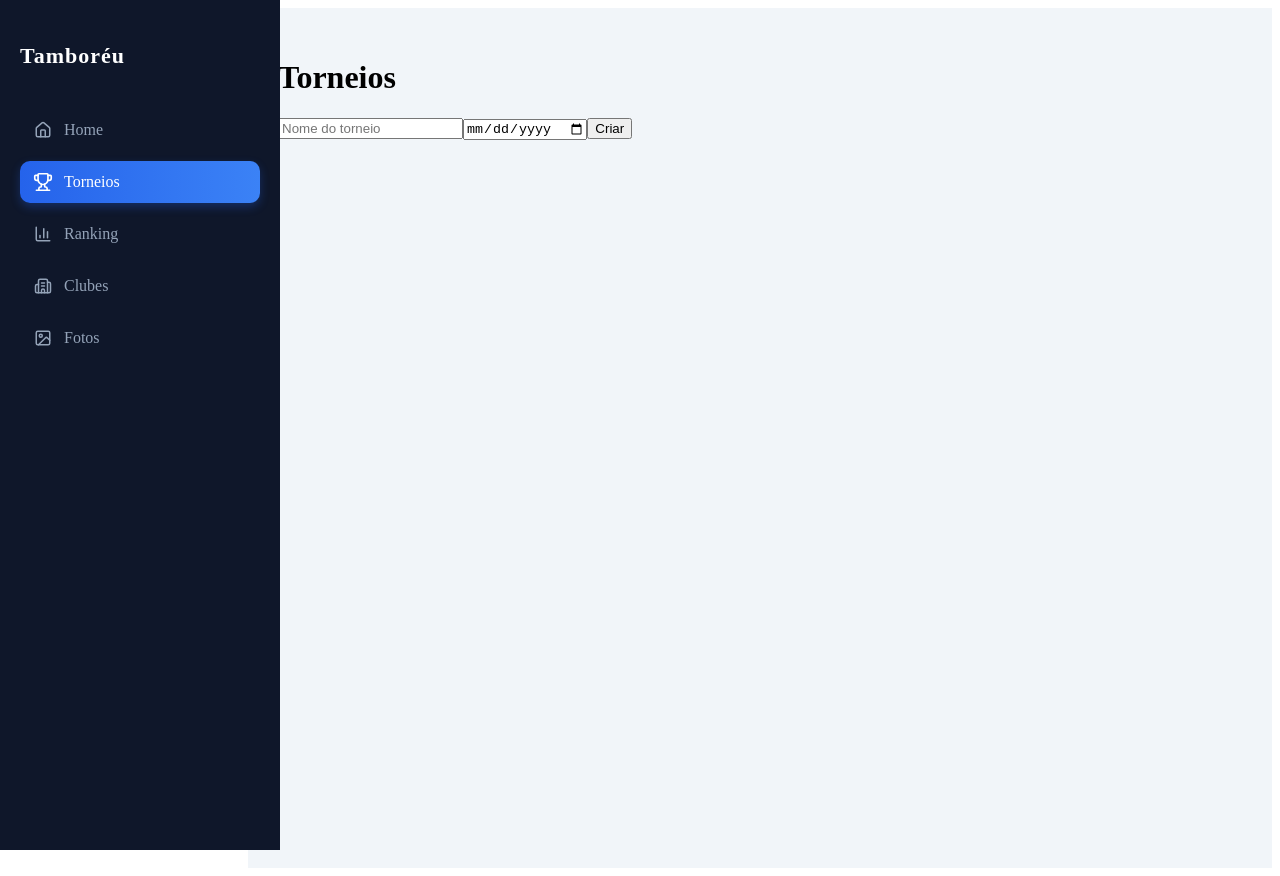
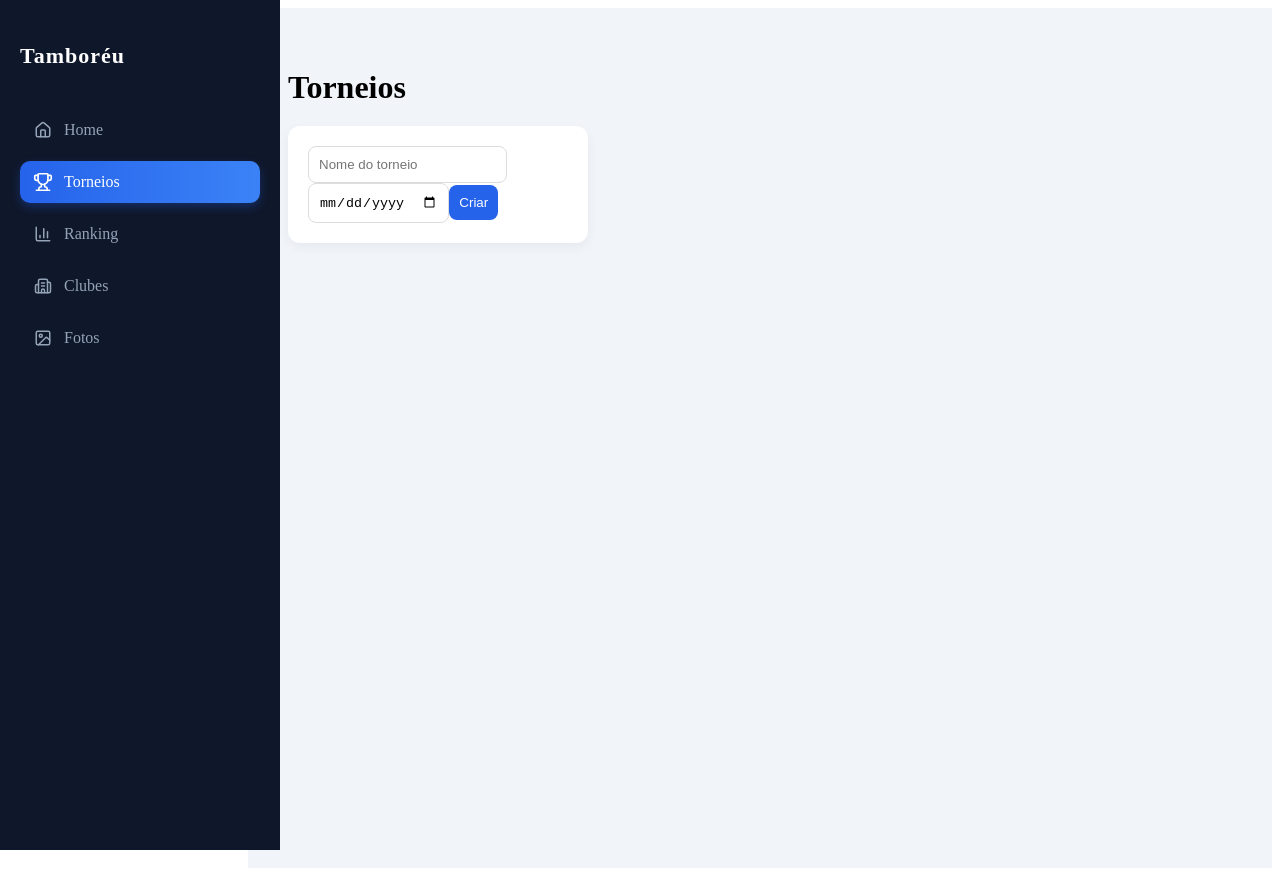
Before and after one commit to arthurantunes94/ProjetoTamboreuTorneios, a React (Vite) app in the folder torneio-tamboreu/: page /torneios in a window 1280 px wide. Built offline with nearby package versions, Linux system fonts and the light colour scheme; sample sign-in values are in the browser's storage.

Commit message:
Formatação inicial de layout dos torneios

```diff
--- a/torneio-tamboreu/src/components/torneios/TorneioForm.jsx
+++ b/torneio-tamboreu/src/components/torneios/TorneioForm.jsx
@@ -1,4 +1,5 @@
 import { useState } from "react";
+import "../../css/Torneios.css";
 
 export default function TorneioForm({ addTorneio, editing, updateTorneio }) {
   const [nome, setNome] = useState(editing ? editing.nome : "");
@@ -20,6 +21,7 @@ export default function TorneioForm({ addTorneio, editing, updateTorneio }) {
   }
 
   return (
+    <div className="form-card">
       <form onSubmit={handleSubmit}>
         <input
           placeholder="Nome do torneio"
@@ -33,7 +35,10 @@ export default function TorneioForm({ addTorneio, editing, updateTorneio }) {
           onChange={(e) => setData(e.target.value)}
         />
 
-      <button type="submit">{editing ? "Atualizar" : "Criar"}</button>
+        <button className="btn-primary" type="submit">
+          {editing ? "Atualizar" : "Criar"}
+        </button>
       </form>
+    </div>
   );
 }
--- a/torneio-tamboreu/src/components/torneios/TorneioList.jsx
+++ b/torneio-tamboreu/src/components/torneios/TorneioList.jsx
@@ -1,13 +1,21 @@
+import "../../css/Torneios.css";
+
 export default function TorneioList({ torneios, deleteTorneio, startEdit }) {
   return (
-    <div>
+    <>
       {torneios.map((t) => (
-        <div key={t.id}>
-          <strong>{t.nome}</strong> - {t.data}
-          <button onClick={() => startEdit(t)}>Editar</button>
-          <button onClick={() => deleteTorneio(t.id)}>Excluir</button>
+        <div className="torneio-card" key={t.id}>
+          <div className="torneio-info">
+            <strong>{t.nome}</strong>
+            <span>{t.data}</span>
+          </div>
+
+          <div className="torneio-actions">
+            <button onClick={() => startEdit(t)}>Editar</button>
+            <button onClick={() => deleteTorneio(t.id)}>Excluir</button>
+          </div>
         </div>
       ))}
-    </div>
+    </>
   );
 }
--- /dev/null
+++ b/torneio-tamboreu/src/css/Torneios.css
@@ -0,0 +1,87 @@
+.torneios-container {
+  padding: 10px;
+}
+
+.title {
+  margin-bottom: 20px;
+}
+
+.torneios-content {
+  display: grid;
+  grid-template-columns: 300px 1fr;
+  gap: 20px;
+}
+
+.form-area {
+  background: white;
+  padding: 20px;
+  border-radius: 12px;
+
+  box-shadow: 0 4px 12px rgba(0, 0, 0, 0.05);
+}
+
+.list-area {
+  display: flex;
+  flex-direction: column;
+  gap: 15px;
+}
+
+.form-card {
+  display: flex;
+  flex-direction: column;
+  gap: 15px;
+}
+
+.form-card input {
+  padding: 10px;
+  border-radius: 8px;
+  border: 1px solid #ddd;
+}
+
+.btn-primary {
+  background: #2563eb;
+  color: white;
+  border: none;
+  padding: 10px;
+  border-radius: 8px;
+  cursor: pointer;
+  transition: 0.2s;
+}
+
+.btn-primary:hover {
+  background: #1e40af;
+}
+
+.torneio-card {
+  background: white;
+  padding: 15px;
+  border-radius: 12px;
+
+  display: flex;
+  justify-content: space-between;
+  align-items: center;
+
+  box-shadow: 0 4px 10px rgba(0, 0, 0, 0.05);
+}
+
+.torneio-info {
+  display: flex;
+  flex-direction: column;
+}
+
+.torneio-actions button {
+  margin-left: 10px;
+  padding: 6px 10px;
+  border-radius: 6px;
+  border: none;
+  cursor: pointer;
+}
+
+.torneio-actions button:first-child {
+  background: #facc15;
+}
+
+.torneio-actions button:last-child {
+  background: #ef4444;
+  color: white;
+}
--- a/torneio-tamboreu/src/pages/Torneios.jsx
+++ b/torneio-tamboreu/src/pages/Torneios.jsx
@@ -1,6 +1,7 @@
 import { useState, useEffect } from "react";
 import TorneioForm from "../components/torneios/TorneioForm";
 import TorneioList from "../components/torneios/TorneioList";
+import "../css/Torneios.css";
 
 export default function Torneios() {
   const [torneios, setTorneios] = useState(() => {
@@ -35,21 +36,27 @@ export default function Torneios() {
   }
 
   return (
-    <div>
-      <h1>Torneios</h1>
+    <div className="torneios-container">
+      <h1 className="title">Torneios</h1>
 
+      <div className="torneios-content">
+        <div className="form-area">
           <TorneioForm
             key={editing ? editing.id : "new"}
             addTorneio={addTorneio}
             editing={editing}
             updateTorneio={updateTorneio}
           />
+        </div>
 
+        <div className="list-area">
           <TorneioList
             torneios={torneios}
             deleteTorneio={deleteTorneio}
             startEdit={startEdit}
           />
         </div>
+      </div>
+    </div>
   );
 }
```
Lines whose indentation alone changed are shown as unchanged.
